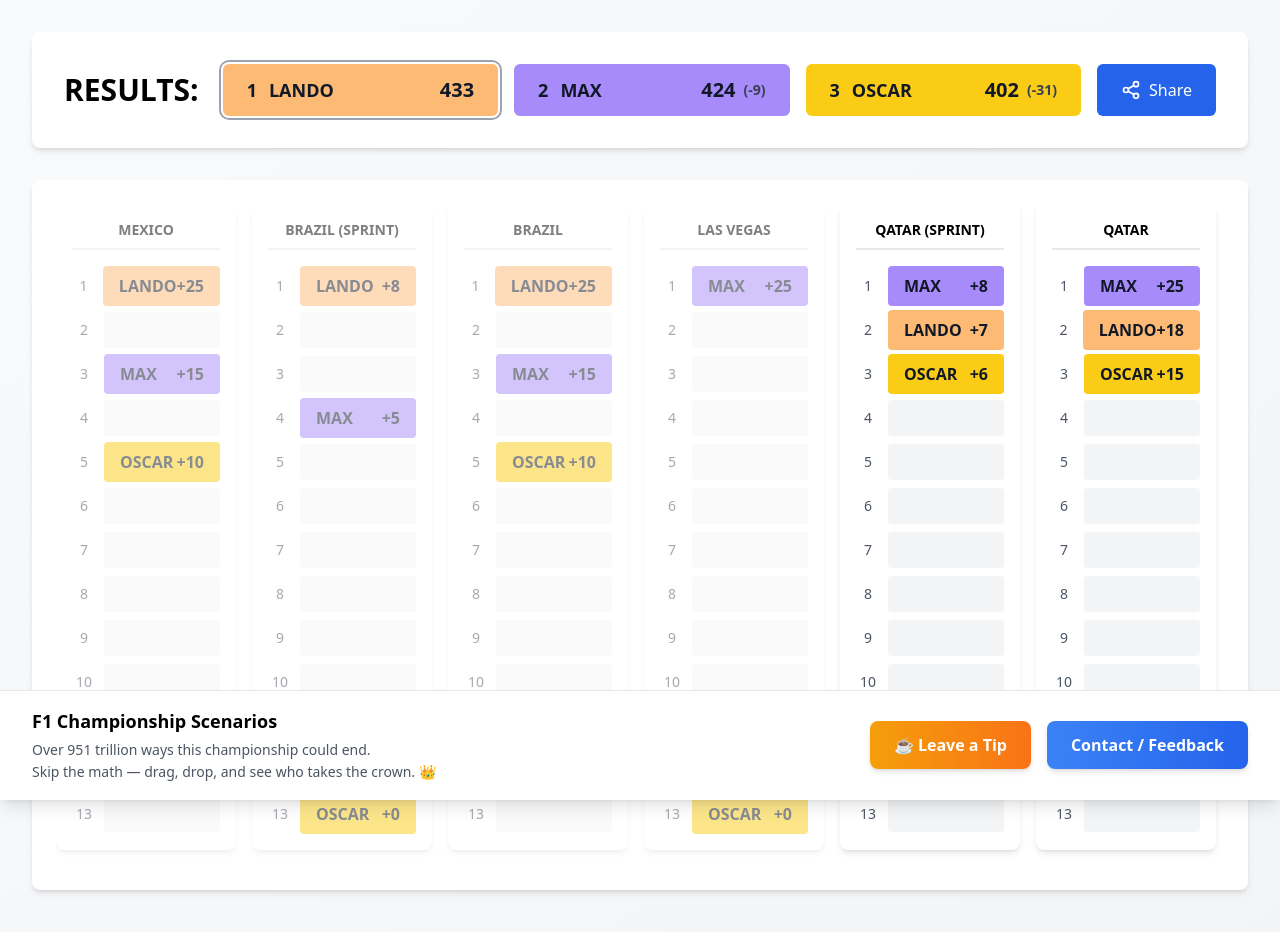
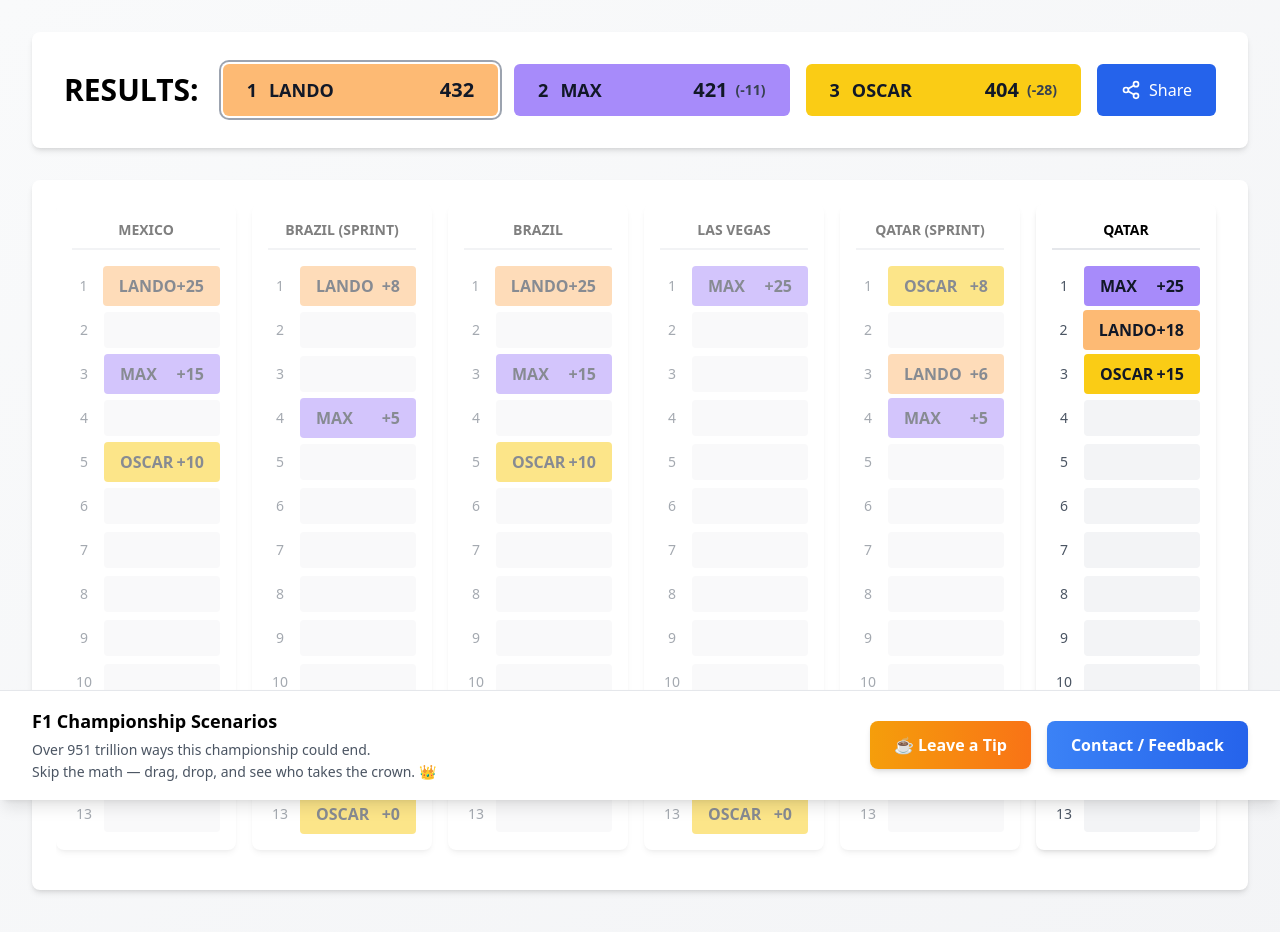
Before and after one commit to ykstv/f1simulator, a React (Vite) app: page / in a window 1280 px wide. Shown: the top 932 px of the page. Built offline with nearby package versions, Linux system fonts and the light colour scheme.

Commit message:
Updated constants.ts

```diff
--- a/src/constants.ts
+++ b/src/constants.ts
@@ -11,7 +11,7 @@ export const RACES: Race[] = [
   { id: 'brazil-sprint', name: 'BRAZIL (SPRINT)', type: 'sprint', locked: true },
   { id: 'brazil', name: 'BRAZIL', type: 'regular', locked: true },
   { id: 'las-vegas', name: 'LAS VEGAS', type: 'regular', locked: true },
-  { id: 'qatar-sprint', name: 'QATAR (SPRINT)', type: 'sprint' },
+  { id: 'qatar-sprint', name: 'QATAR (SPRINT)', type: 'sprint', locked: true },
   { id: 'qatar', name: 'QATAR', type: 'regular' },
   { id: 'abu-dhabi', name: 'ABU DHABI', type: 'regular' },
 ];
@@ -65,4 +65,9 @@ export const LOCKED_RACE_RESULTS: { [raceId: string]: { [driverName: string]: nu
     Lando: 12,
     Oscar: 13,
   },
+  'qatar-sprint': {
+    Oscar: 1,
+    Lando: 3,
+    Max: 4,
+  },
 };
```
